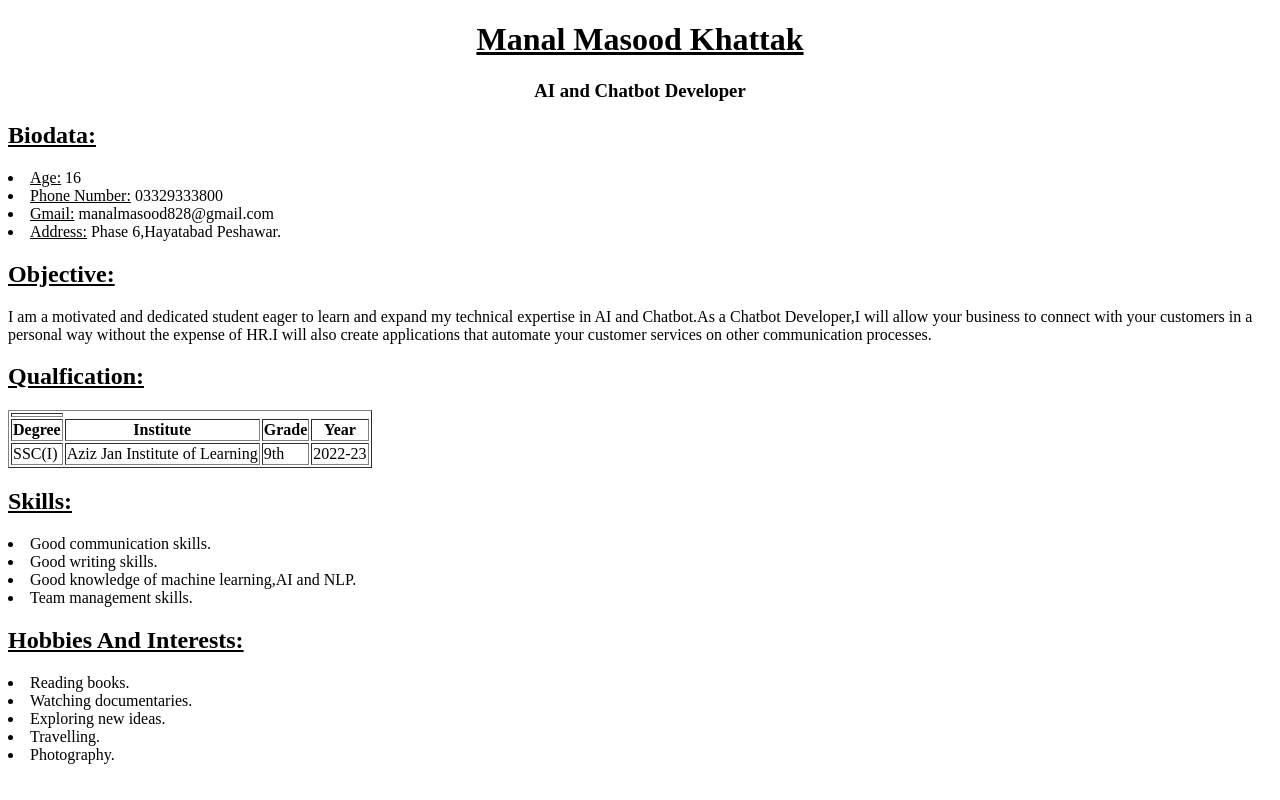
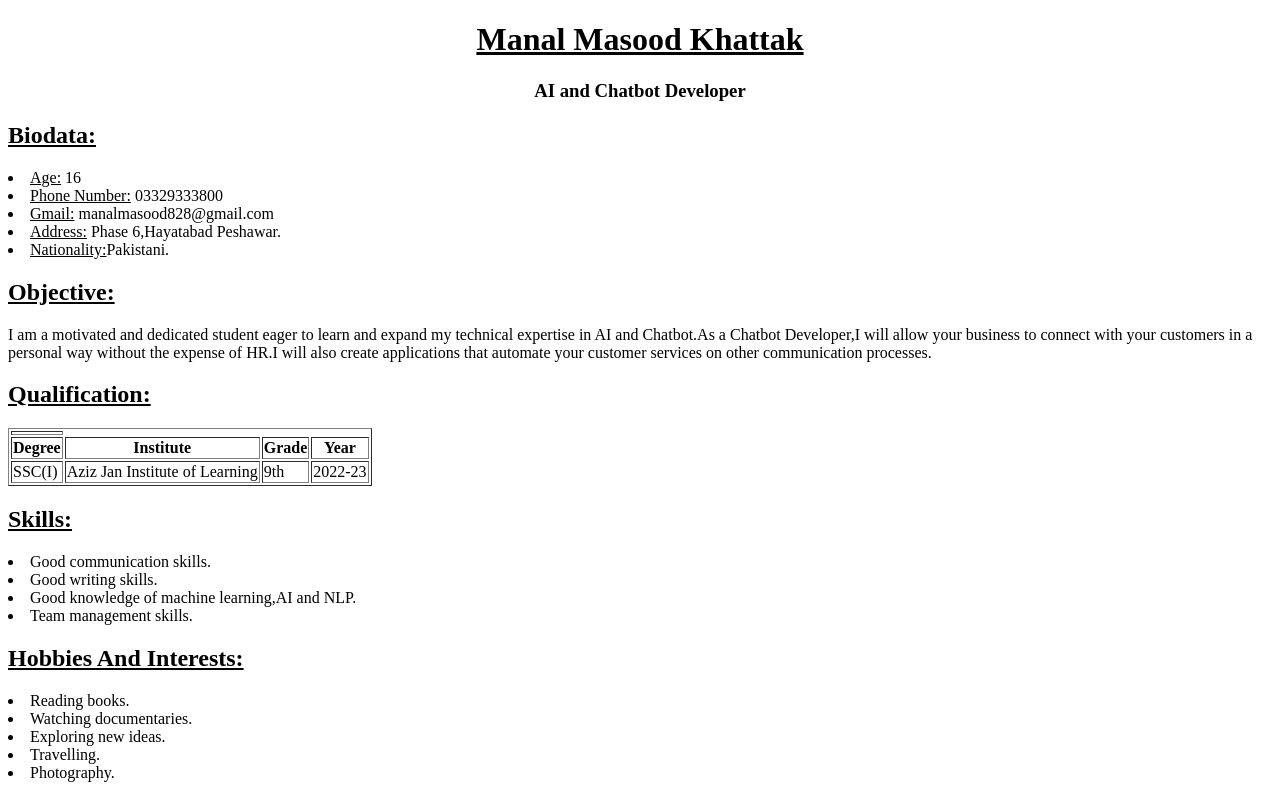
Before and after one commit to manalkhattak/Manal.hehe, a plain HTML site: page index.html in a window 1280 px wide. Drawn offline with Linux system fonts and the light colour scheme.

Commit message:
this is my first website

```diff
--- a/index.html
+++ b/index.html
@@ -13,9 +13,11 @@
     <li><u>Phone Number:</u> 03329333800</li>
     <li><u>Gmail:</u> manalmasood828@gmail.com</li>
     <li><u>Address:</u> Phase 6,Hayatabad Peshawar.</li>
+    <li><u>Nationality:</u>Pakistani.</li>
+
 <h2><u>Objective:</u></h2>
 <p>I am a motivated and dedicated student eager to learn and expand my technical expertise in AI and Chatbot.As a Chatbot Developer,I will allow your business to connect with your customers in a personal way without the expense of HR.I will also create applications that automate your customer services on other communication processes.</p>
-<h2><u>Qualfication:</u></h2>
+<h2><u>Qualification:</u></h2>
 <table border="1px">
    <th>
         <tr>
```
